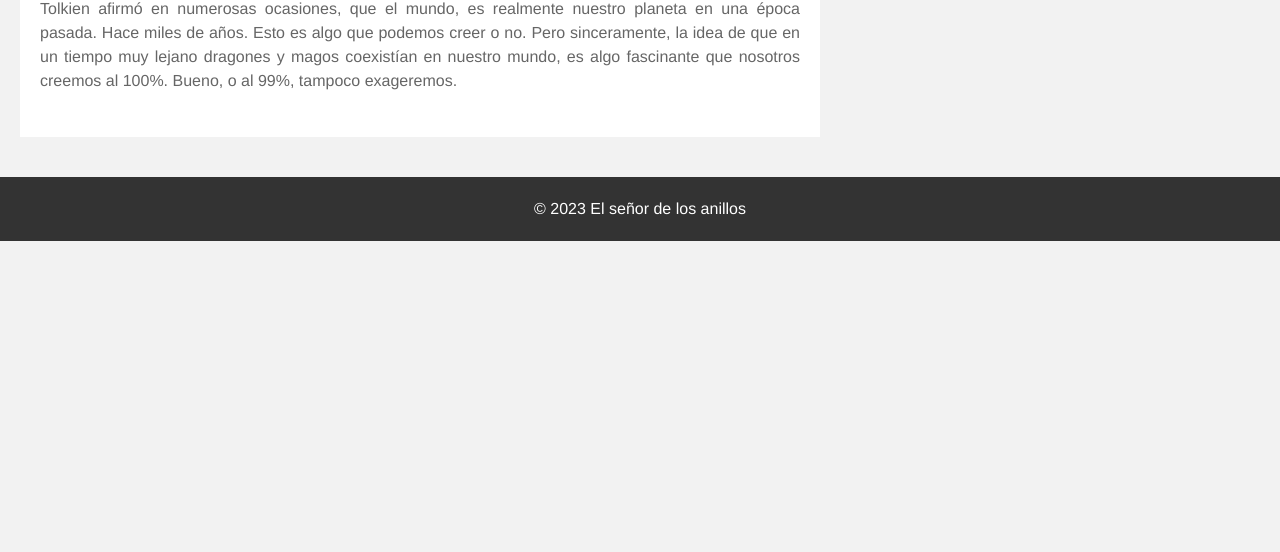
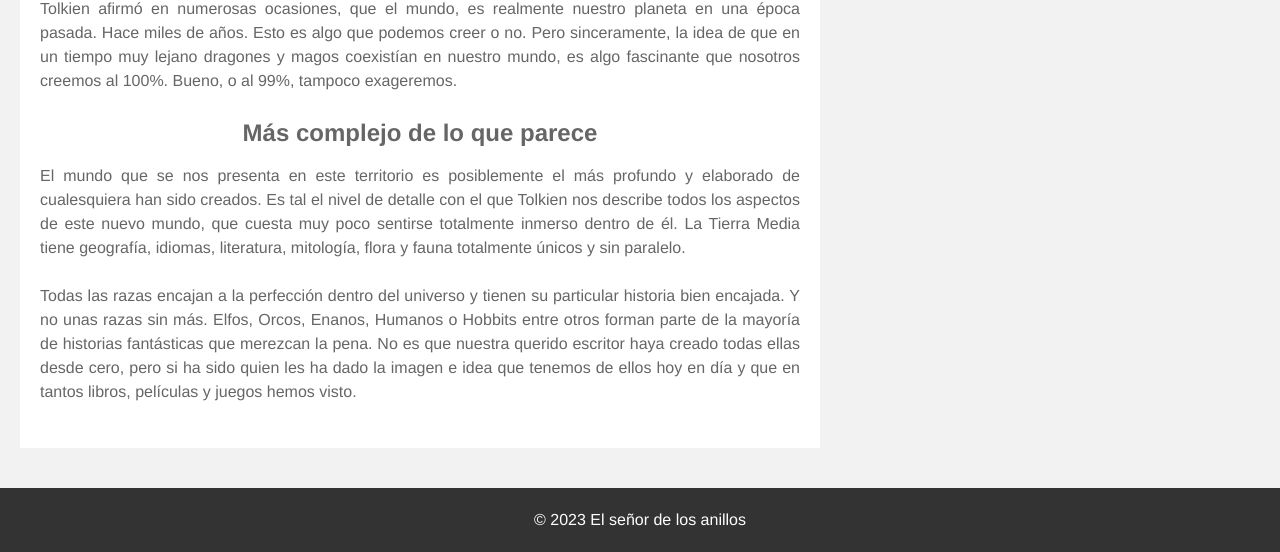
Before and after one commit to alexbalduz/Website-project, a plain HTML site: page index.html in a window 1280 px wide. Shown: the part 809-1361 px from the top of the page. Before the commit the page ends 1050 px from the top, so only its background shows below. Drawn offline with Linux system fonts and the light colour scheme.

Commit message:
nuevo punto en la pagina principal

```diff
--- a/index.html
+++ b/index.html
@@ -46,6 +46,19 @@
                         Hace miles de años. Esto es algo que podemos creer o no. Pero sinceramente, la idea de que en un tiempo muy lejano dragones y magos coexistían en nuestro mundo, es algo fascinante que nosotros creemos al 100%.
                         Bueno, o al 99%, tampoco exageremos.
                     </p>
+                    <h3>
+                        Más complejo de lo que parece
+                    </h3>
+                    <p>
+                        El mundo que se nos presenta en este territorio es posiblemente el más profundo y elaborado de cualesquiera han sido creados.
+                        Es tal el nivel de detalle con el que Tolkien nos describe todos los aspectos de este nuevo mundo, que cuesta muy poco sentirse totalmente inmerso dentro de él.
+                        La Tierra Media tiene geografía, idiomas, literatura, mitología, flora y fauna totalmente únicos y sin paralelo.
+                    </p>
+                    <p>
+                        Todas las razas encajan a la perfección dentro del universo y tienen su particular historia bien encajada.
+                        Y no unas razas sin más. Elfos, Orcos, Enanos, Humanos o Hobbits entre otros forman parte de la mayoría de historias fantásticas que merezcan la pena.
+                        No es que nuestra querido escritor haya creado todas ellas desde cero, pero si ha sido quien les ha dado la imagen e idea que tenemos de ellos hoy en día y que en tantos libros, películas y juegos hemos visto.
+                    </p>
                 </div>
 
             </article>	<!-- / article -->
--- a/style.css
+++ b/style.css
@@ -25,6 +25,16 @@ h2 {
 	text-align: center;
 	font-weight: 300;
 }
+
+h3 {
+    font-size: 1.5em;
+    line-height: 1.3em;
+    margin: 15px 0;
+    text-align: center;
+    font-weight: 300;
+    font-weight: bold;
+}
+
 p {
 	margin: 0 0 1.5em 0;
 }
```
